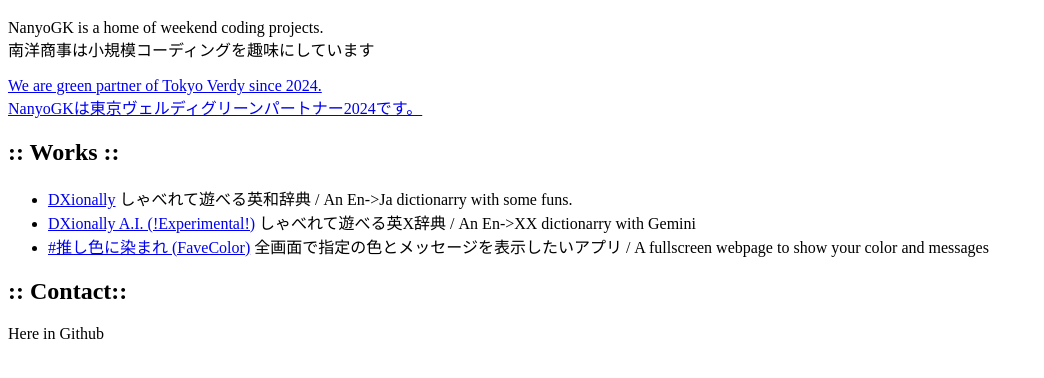
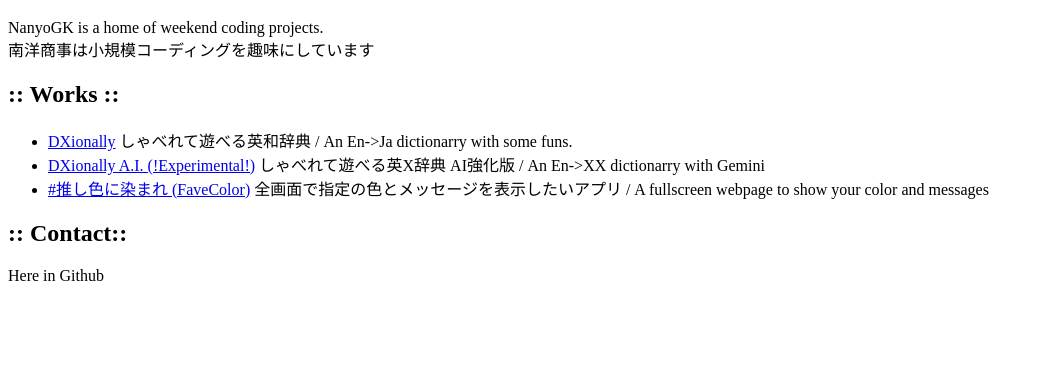
Before and after one commit to nanyogk/about, a plain HTML site: page index.html in a window 1280 px wide. Shown: the part 70-448 px from the top of the page, without its empty margins (0-1044 px from the left). Drawn offline with Linux system fonts and the light colour scheme.

Commit message:
Update index.html 2025

```diff
--- a/index.html
+++ b/index.html
@@ -10,13 +10,10 @@
     <p>NanyoGK is a home of weekend coding projects.<br>
     南洋商事は小規模コーディングを趣味にしています</p>
 
-    <p><a href="https://www.verdy.co.jp/content/partner/greenpartners/">We are green partner of Tokyo Verdy since 2024. <br>
-        NanyoGKは東京ヴェルディグリーンパートナー2024です。</a></p>
-
     <h2>:: Works ::</h2>
     <ul>
         <li><a href="http://www7b.biglobe.ne.jp/~nanyo/dx/dxionally.html#word=dictionary">DXionally</a> しゃべれて遊べる英和辞典 / An En-&gt;Ja dictionarry with some funs.</li>
-        <li><a href="https://nanyogk.github.io/dxAI/">DXionally A.I. (!Experimental!)</a> しゃべれて遊べる英X辞典 / An En-&gt;XX dictionarry with Gemini</li>
+        <li><a href="https://nanyogk.github.io/dxAI/">DXionally A.I. (!Experimental!)</a> しゃべれて遊べる英X辞典 AI強化版 / An En-&gt;XX dictionarry with Gemini</li>
         <li><a href="https://github.com/nanyogk/favecolor">#推し色に染まれ (FaveColor)</a> 全画面で指定の色とメッセージを表示したいアプリ / A fullscreen webpage to show your color and messages</li>
     </ul>
 
```
